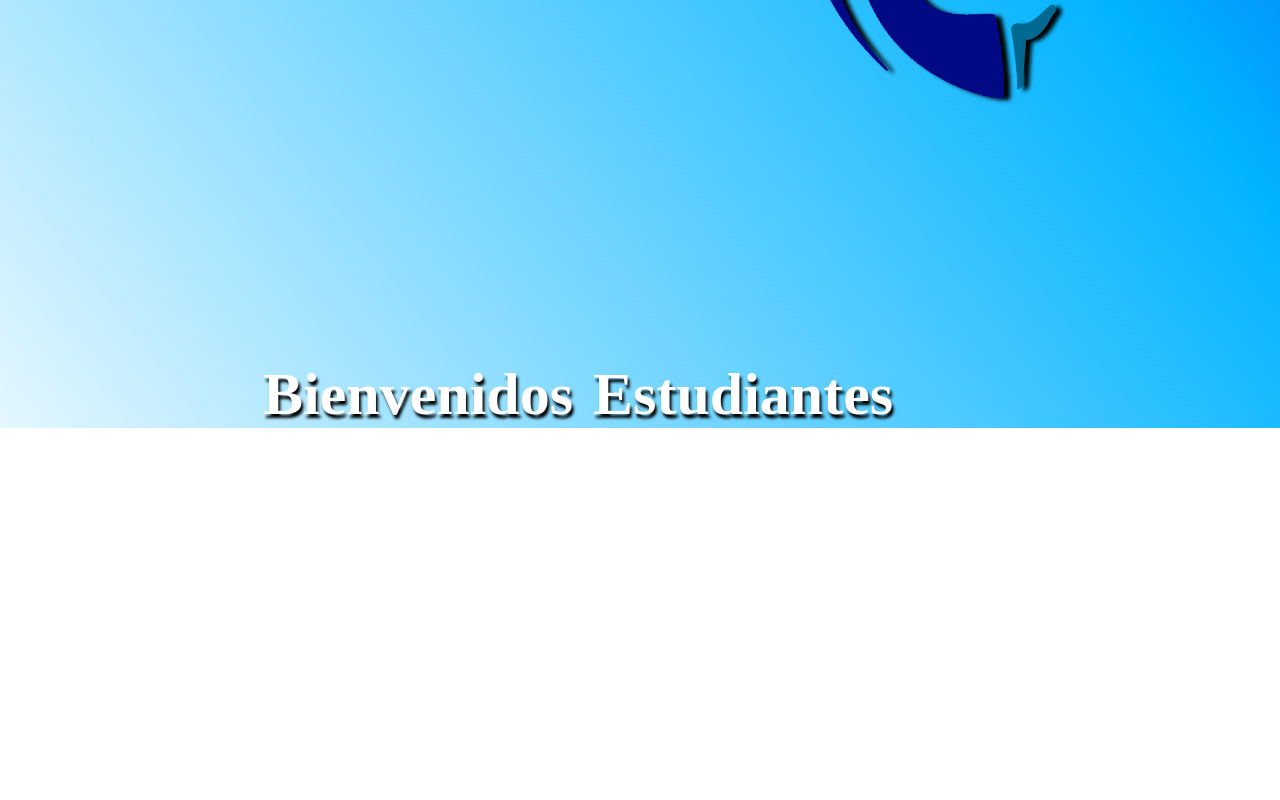
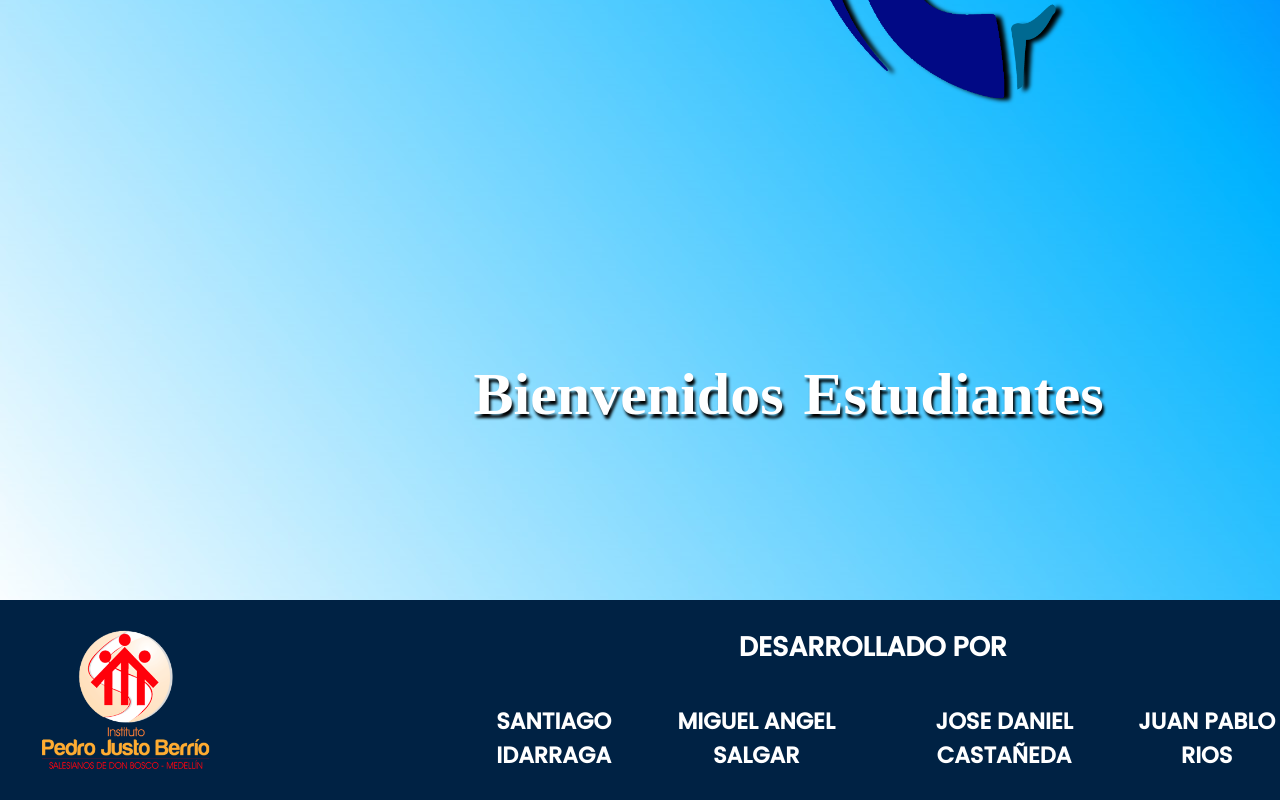
Before and after one commit to 0721santi/ProyectoInst, a plain HTML site: page index.html in a window 1280 px wide. Shown: the part 412-1212 px from the top of the page. Before the commit the page ends 840 px from the top, so only its background shows below. Drawn offline with Linux system fonts and the light colour scheme; a web font is replaced by a local one.

Commit message:
CODE FOR FOOTER

```diff
--- a/index.html
+++ b/index.html
@@ -26,5 +26,24 @@
                 <li>Docentes</li>
             </div>
         </div>
+    <footer class="footer">
+        <div class="inicial">
+            <img src="/img/logo_colegio.png" height="70%">
+            <div class="rs">
+                <h1 style="font-size: 27px;">DESARROLLADO POR</h1>
+                <div class="nombres">
+                    <div class="iconos">
+                        <h2>SANTIAGO IDARRAGA</h2>
+                        <h2>MIGUEL ANGEL SALGAR</h2>
+                    </div>
+                    <div class="iconos">
+                        <h2>JOSE DANIEL CASTAÑEDA</h2>
+                        <h2>JUAN PABLO RIOS</h2>
+                    </div>
+                </div>
+            </div>
+            <div class="copy"><p>&copy; desarrollo de software 2022.</p></div>
+        </div>
+    </footer>
 </body>
 </html>
```
Lines whose indentation alone changed are shown as unchanged.
